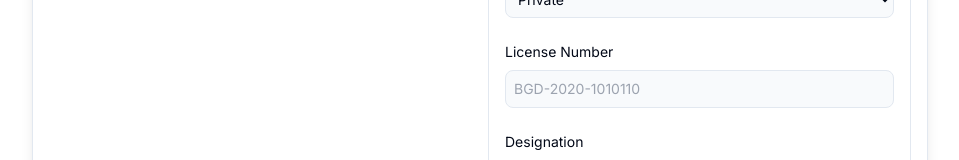
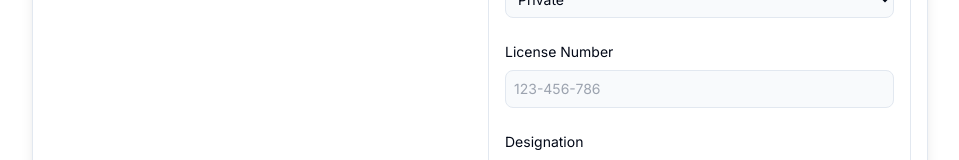
Before and after one commit to moveupbd/jeebika_client_nextjs, a Next.js app: page /employer/signup in a window 1280 px wide. Shown: the part 1156-1316 px from the top of the page, without its empty margins (160-1119 px from the left). Built offline with nearby package versions, Linux system fonts and the light colour scheme.

Commit message:
temporary changed the license_number placeholder to integer only

```diff
--- a/components/login_page/EmployerRegistrationForm.jsx
+++ b/components/login_page/EmployerRegistrationForm.jsx
@@ -301,7 +301,7 @@ export default function EmployerRegistrationForm({ type }) {
             className={`input-basic ${
               errors?.license_number && "focus:outline-red-600"
             }`}
-            placeholder="BGD-2020-1010110"
+            placeholder="123-456-786"
           />
 
           <label className="text-sm mb-2 block mt-6">Designation</label>
```
